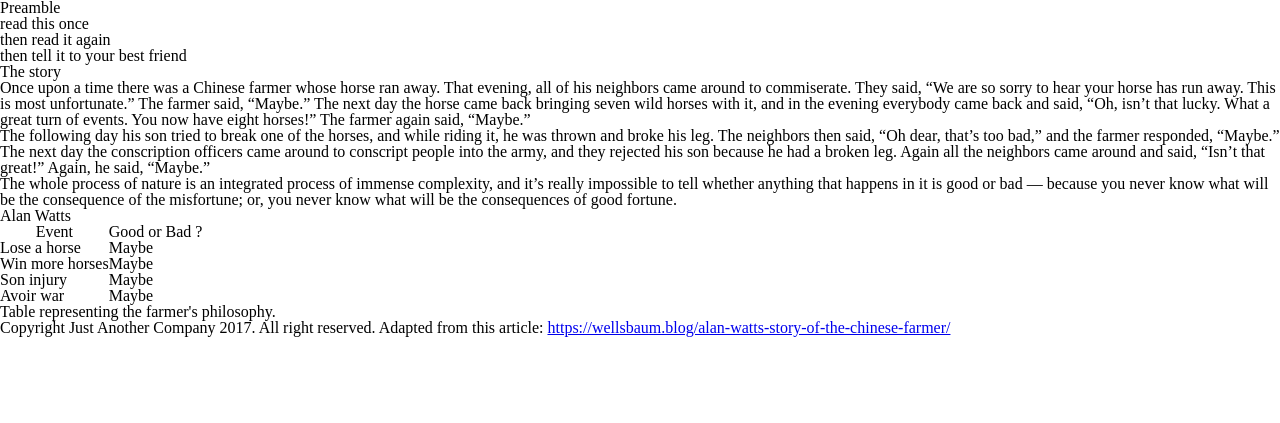
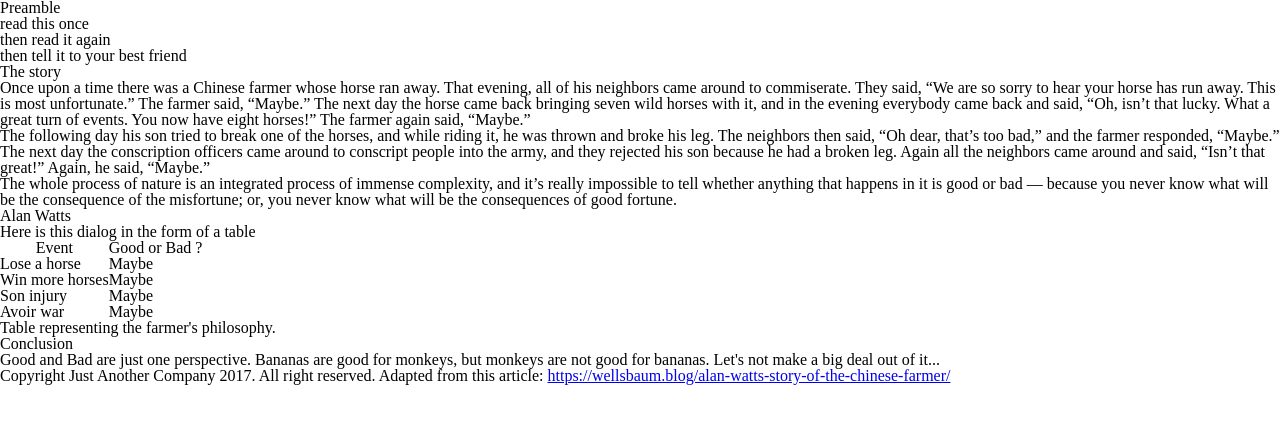
Before and after one commit to ThomasBackers/progressive-enhancement, a plain HTML site: page index.html in a window 1280 px wide. Shown: the part 335-758 px from the top of the page. Drawn offline with Linux system fonts and the light colour scheme.

Commit message:
README translated into HTML

```diff
--- a/index.html
+++ b/index.html
@@ -8,35 +8,43 @@
     <title>The Story of the Chinese Farmer</title>
 </head>
 <body>
+    <header>
         <h1>The Story of the Chinese Farmer</h1>
-    <p>11 may 2016, Alexandre Gorius</p>
-    <img src="https://cdn-images-1.medium.com/max/1000/1*2PCmLZyzQaF2pyKYkSTFpA.jpeg" alt="Some guy blow a cork up from his bottle">
+        <p>
+            <time datetime="2016-05-11">11 may 2016</time>, Alexandre Gorius
+        </p>
+    </header>
+    <section>
+        <figure>
+            <img src="https://cdn-images-1.medium.com/max/1000/1*2PCmLZyzQaF2pyKYkSTFpA.jpeg" alt="Some guy blow the cork up from his bottle">
+        </figure>
         <h2>Preamble</h2>
         <ul>
             <li>read this once</li>
             <li>then read it again</li>
             <li>then tell it to your best friend</li>
         </ul>
-    <figure>
+    </section>
+    <section>
         <blockquote cite="https://wellsbaum.blog/alan-watts-story-of-the-chinese-farmer/">
             <h2>The story</h2>
             <p>
                 Once upon a time there was a Chinese farmer whose horse ran away.
                 That evening, all of his neighbors came around to commiserate. They said,
                 “We are so sorry to hear your horse has run away. This is most
-                unfortunate.” The farmer said, “Maybe.” The next day the horse came
+                unfortunate.” The farmer said, “<strong>Maybe</strong>.” The next day the horse came
                 back bringing seven wild horses with it, and in the evening everybody
                 came back and said, “Oh, isn’t that lucky. What a great turn of
-                events. You now have eight horses!” The farmer again said, “Maybe.”
+                events. You now have eight horses!” The farmer again said, “<strong>Maybe</strong>.”
             </p>
             <p>
                 The following day his son tried to break one of the horses, and while
                 riding it, he was thrown and broke his leg. The neighbors then said,
-                “Oh dear, that’s too bad,” and the farmer responded, “Maybe.” The next
+                “Oh dear, that’s too bad,” and the farmer responded, “<strong>Maybe</strong>.” The next
                 day the conscription officers came around to conscript people into the
                 army, and they rejected his son because he had a broken leg. Again all
                 the neighbors came around and said, “Isn’t that great!” Again, he
-                said, “Maybe.”
+                said, “<strong>Maybe</strong>.”
             </p>
             <p>
                 The whole process of nature is an integrated process of immense
@@ -46,8 +54,10 @@
                 the consequences of good fortune.
             </p>
         </blockquote>
-        <figcaption>Alan Watts</figcaption>
-    </figure>
+        <p>Alan Watts</p>
+    </section>
+    <section>
+        <h2>Here is this dialog in the form of a table</h2>
         <table>
             <tr>
                 <th>Event</th>
@@ -55,22 +65,32 @@
             </tr>
             <tr>
                 <td>Lose a horse</td>
-            <td>Maybe</td>
+                <td><strong>Maybe</strong></td>
             </tr>
             <tr>
                 <td>Win more horses</td>
-            <td>Maybe</td>
+                <td><strong>Maybe</strong></td>
             </tr>
             <tr>
                 <td>Son injury</td>
-            <td>Maybe</td>
+                <td><strong>Maybe</strong></td>
             </tr>
             <tr>
                 <td>Avoir war</td>
-            <td>Maybe</td>
+                <td><strong>Maybe</strong></td>
             </tr>
         </table>
-    <p>Table representing the farmer's philosophy.</p>
+        <capion>Table representing the farmer's philosophy.</capion>
+    </section>
+    <section>
+        <h2>Conclusion</h2>
+        <p>
+            Good and Bad are just one perspective.
+            Bananas are good for monkeys, but monkeys
+            are not good for bananas. Let's not make a
+            big deal out of it...
+        </p>
+    </section>
     <footer>
         <p>
             Copyright Just Another Company 2017. All right reserved. Adapted from
```
Lines whose indentation alone changed are shown as unchanged.
